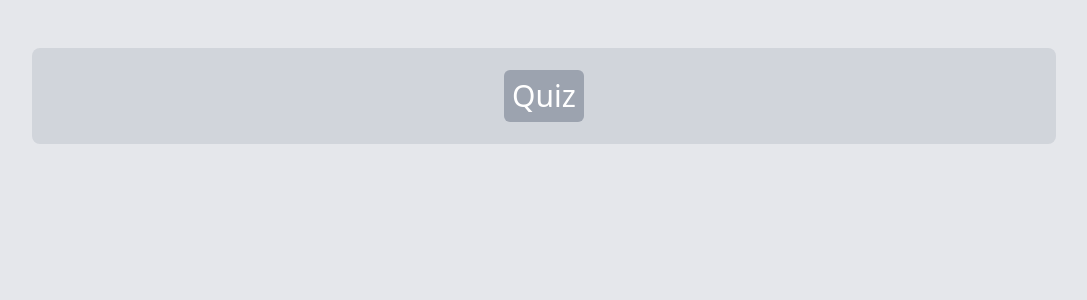
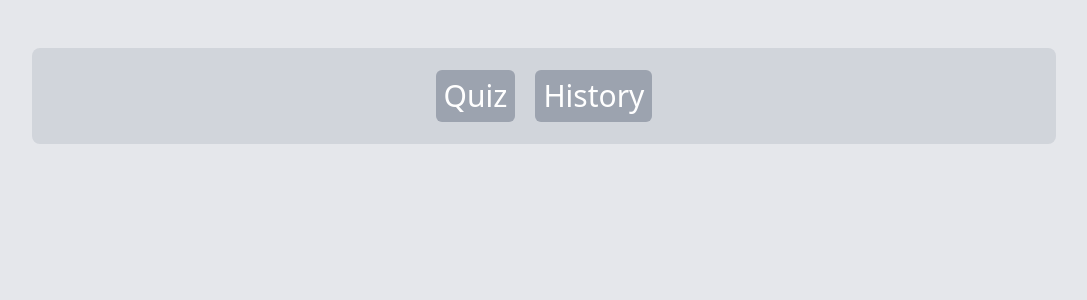
Before and after one commit to davidbenia/btu-quiz-app-final-project, a React (Create React App) app: page /history in a window 1280 px wide. Before the commit this address had no page. Shown: the top 300 px of the page, without its empty margins (96-1183 px from the left). Built offline with nearby package versions, Linux system fonts and the light colour scheme.

Commit message:
Started on History

```diff
--- a/src/App.js
+++ b/src/App.js
@@ -1,6 +1,7 @@
 import "bootstrap/dist/css/bootstrap.min.css";
 import { Routes, Route, Link, Navigate } from "react-router-dom";
 import Quiz from "./components/Quiz";
+import History from "./components/History";
 
 function App() {
   return (
@@ -15,6 +16,13 @@ function App() {
             >
               Quiz
             </Link>
+            <Link
+              style={{ textDecoration: "none" }}
+              className="p-2 rounded-md text-3xl hover:bg-gray-200 bg-gray-400 text-white"
+              to="/history"
+            >
+              History
+            </Link>
           </nav>
         </div>
       </div>
@@ -22,6 +30,7 @@ function App() {
       <div className="Content">
         <Routes>
           <Route path="/quiz" element={<Quiz />} />
+          <Route path="/history" element={<History />} />
         </Routes>
       </div>
     </div>
--- /dev/null
+++ b/src/components/History/index.jsx
@@ -0,0 +1,31 @@
+import React, { useState, useEffect } from "react";
+
+function History() {
+  const [hist, setHist] = useState(null);
+
+  useEffect(() => {
+    let getHist = JSON.parse(localStorage.getItem("attempts"));
+
+    if (getHist) {
+      setHist(getHist.sort().reverse());
+    }
+  }, []);
+
+  if (hist) {
+    return (
+      <div className="flex justify-center">
+        <div className="bg-gray-500 w-4/5 mt-10 rounded-md p-2 grid gap-y-5 text-white text-3xl">
+          {hist.map((item, idx) => (
+            <div key={idx}>
+              <div>Score: {item.score}</div>
+
+              <div>Date: {Date(Date.parse(item.date))}</div>
+            </div>
+          ))}
+        </div>
+      </div>
+    );
+  } else return null;
+}
+
+export default History;
```
